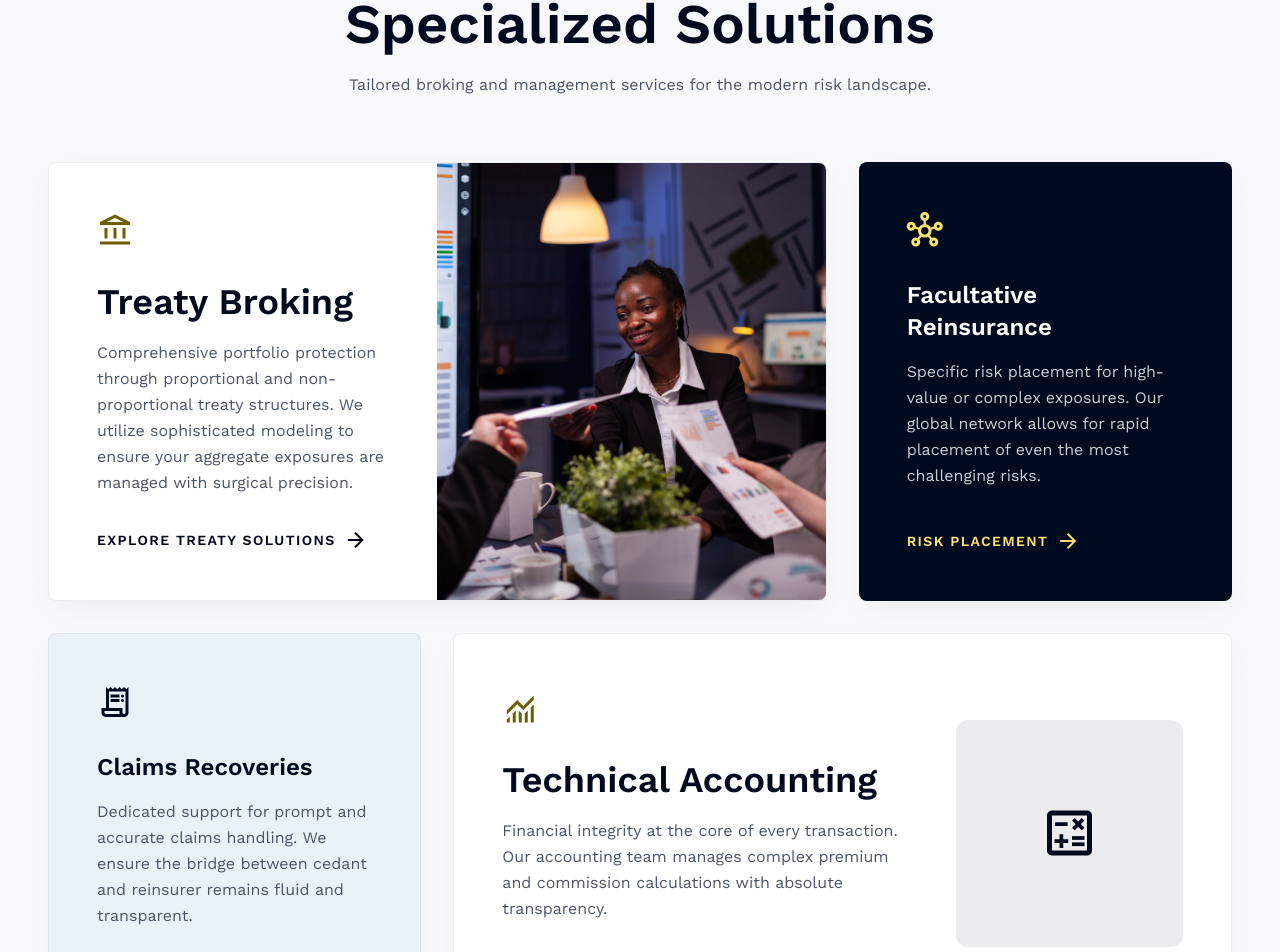
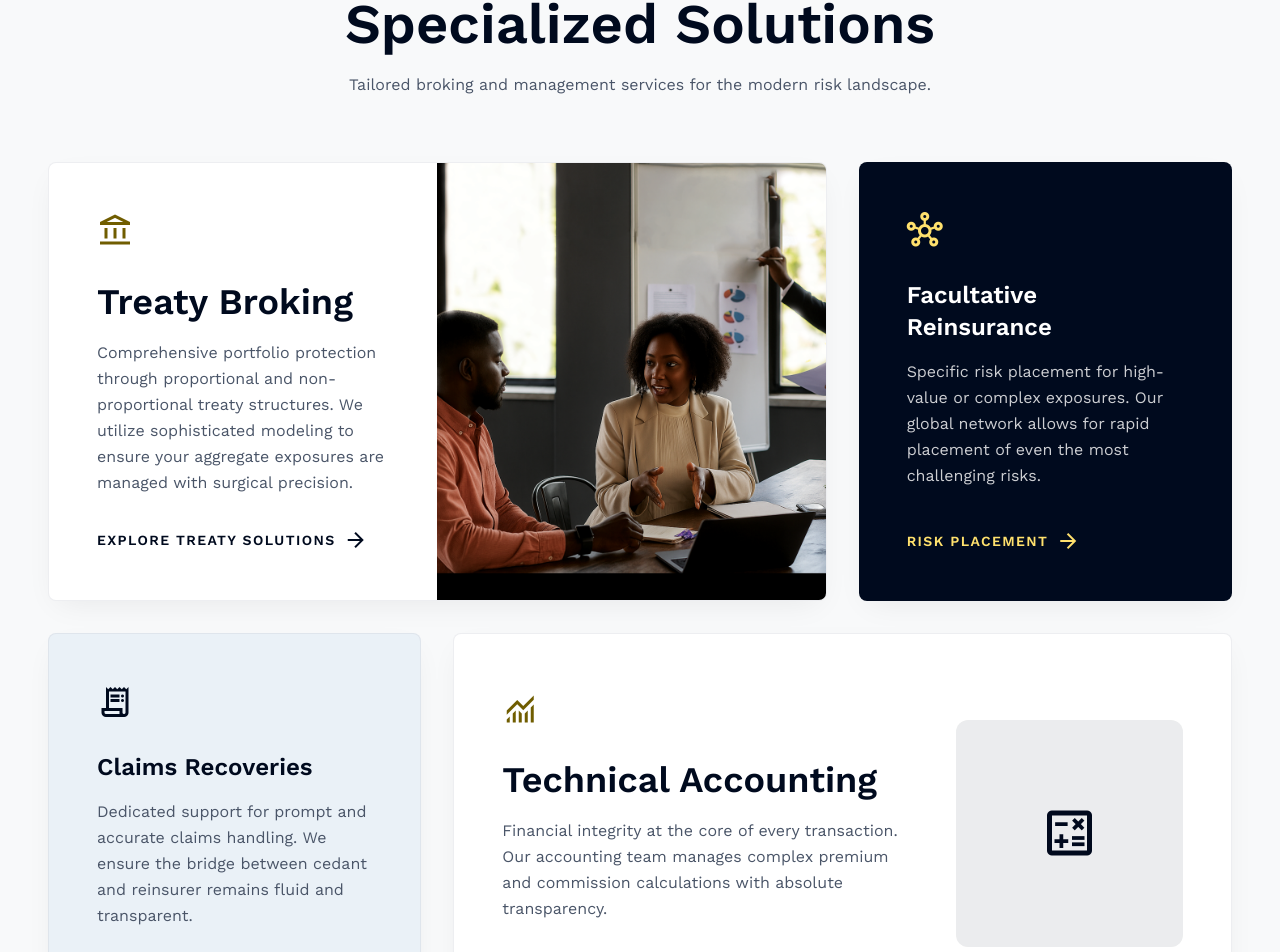
Before and after one commit to IanVikta/Guardian-Reinsurance, a React (Create React App) app in the folder guardian-react-app/: page /products in a window 1280 px wide. Shown: the part 912-1864 px from the top of the page. Built offline with nearby package versions, Linux system fonts and the light colour scheme.

Commit message:
Replace treaty discussion image with guardian-sm-work.png on Products page

```diff
--- a/guardian-react-app/src/pages/Products.jsx
+++ b/guardian-react-app/src/pages/Products.jsx
@@ -75,7 +75,7 @@ const Products = () => {
                 <img
                   alt="Reinsurance Treaty Discussion"
                   className="w-full h-full object-cover group-hover:scale-105 transition-transform duration-700"
-                  src="/images/treaty-discussion.jpg"
+                  src="/images/guardian-sm-work.png"
                 />
               </div>
             </div>
```
